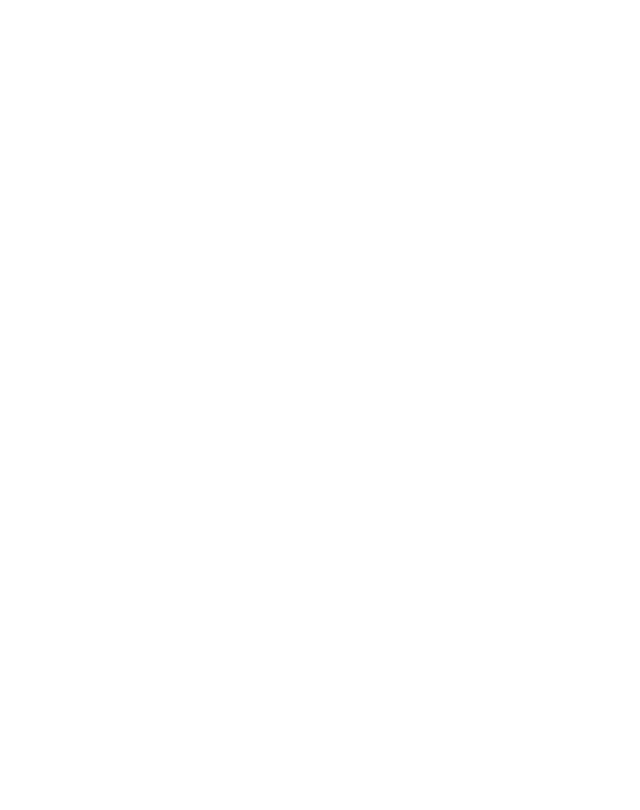
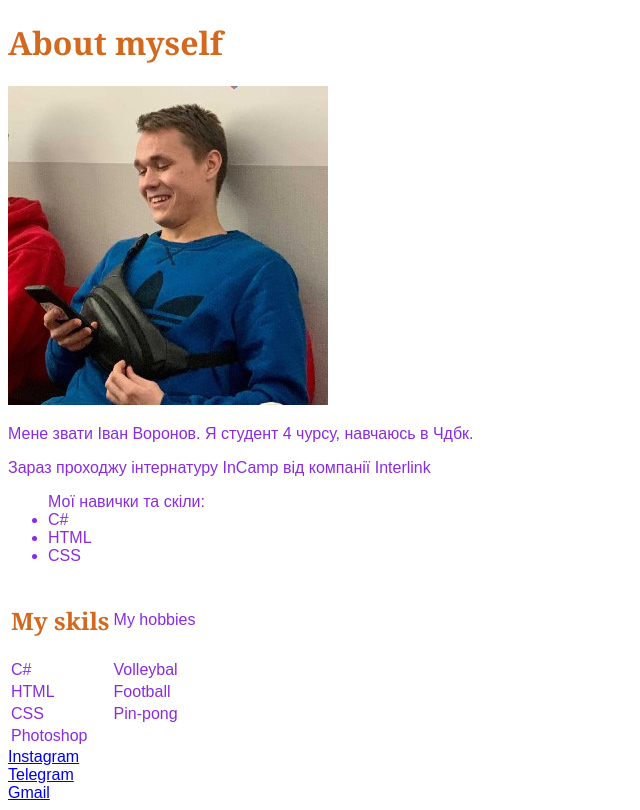
Before and after one commit to ivan-vo/ivan-vo.github.io, a plain HTML site: page index.html in a window 1280 px wide. Shown: the whole page, without its empty margins (0-640 px from the left). Drawn offline with Linux system fonts and the light colour scheme.

Commit message:
First resume

```diff
--- a/index.html
+++ b/index.html
@@ -4,9 +4,30 @@
     <meta charset="UTF-8">
     <meta http-equiv="X-UA-Compatible" content="IE=edge">
     <meta name="viewport" content="width=device-width, initial-scale=1.0">
+    <link rel="stylesheet" href="style.css">
     <title>Resume</title>
 </head>
 <body>
-
+    <h1>About myself</h1>
+    <img src="me.jpeg" alt="My foto">
+    <p>Мене звати Іван Воронов. Я студент 4 чурсу, навчаюсь в Чдбк. </p>
+    <p>Зараз проходжу інтернатуру InCamp від компанії Interlink </p>
+    <ul>Мої навички та скіли:
+        <li>С#</li>
+        <li>HTML</li>
+        <li>CSS</li>
+    </ul>
+    <table>
+        <tr>    <td><h2>My skils</h2></td>   <td>My hobbies</td>   </tr>
+        <tr>    <td>C#</td>   <td>Volleybal</td>   </tr>
+        <tr>    <td>HTML</td>   <td>Football</td>   </tr>
+        <tr>    <td>CSS</td>   <td>Pin-pong</td>   </tr>
+        <tr>    <td>Photoshop</td>   </tr>
+    </table>
+    <footer>
+        <a href="https://www.instagram.com/p/BbhwDpUjk4H/?igshid=141x4zsb4aba9">Instagram</a> <br>
+        <a href="https://t.me/Voronov_Ivan">Telegram</a><br>
+        <a href="mailto:ivanvo@tahometer.com">Gmail</a><br>
+    </footer>
 </body>
 </html>
--- /dev/null
+++ b/style.css
@@ -0,0 +1,9 @@
+body{
+    font-size: medium;
+    color:blueviolet;
+    font-family:sans-serif;
+}
+h1,h2{
+    font-family:Georgia, 'Times New Roman', Times, serif;
+    color: chocolate;
+}
```
Also changed, not shown: me.jpeg (added).
